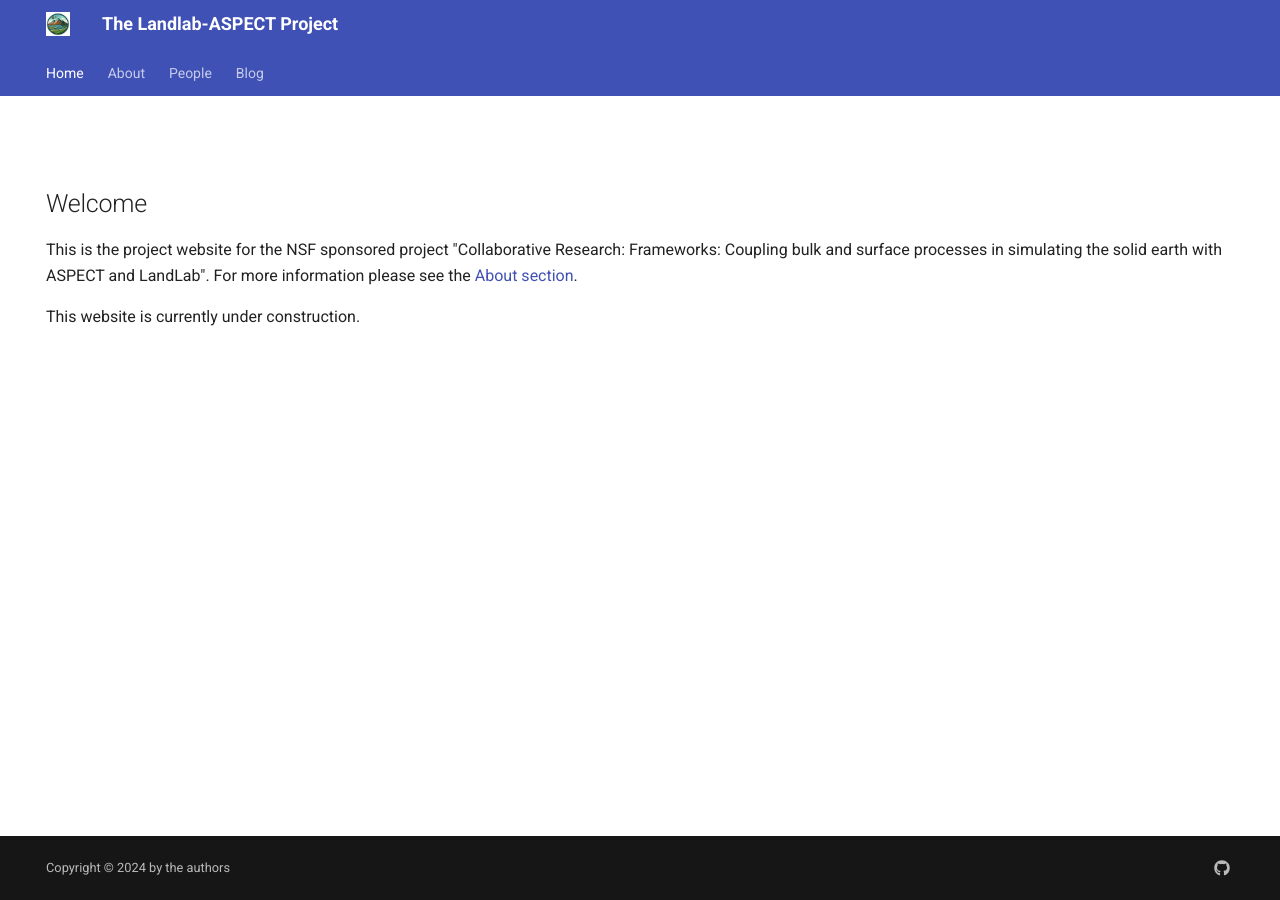
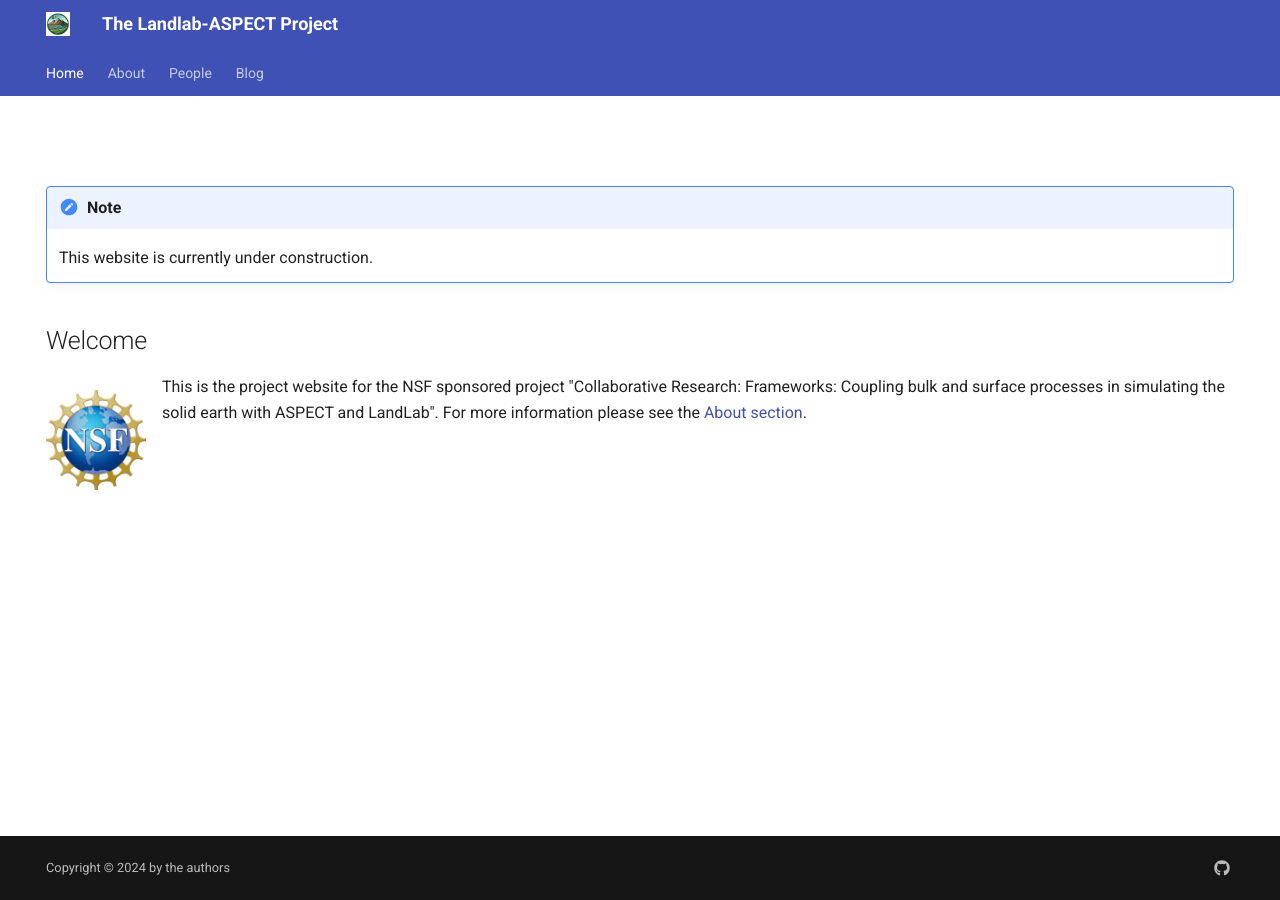
Before and after one commit to landlab-aspect/landlab-aspect.github.io, an MkDocs documentation site: the page built from docs/index.md, in a window 1280 px wide. Built offline with MkDocs 1.6.1 and Material for MkDocs 9.7.7, drawn with Linux system fonts in a browser that asks for light colours.

Commit message:
nsf logo

```diff
--- a/docs/index.md
+++ b/docs/index.md
@@ -5,8 +5,11 @@ hide:
   - toc
 ---
 #
+
+!!! note
+    This website is currently under construction.
+
 ## Welcome
 
+![NSF logo](./assets/NSF-logo.png){ width="100", align=left }
 This is the project website for the NSF sponsored project "Collaborative Research: Frameworks: Coupling bulk and surface processes in simulating the solid earth with ASPECT and LandLab". For more information please see the [About section](about.md).
-
-This website is currently under construction.
```
Also changed, not shown: docs/assets/NSF-logo.png (added).
